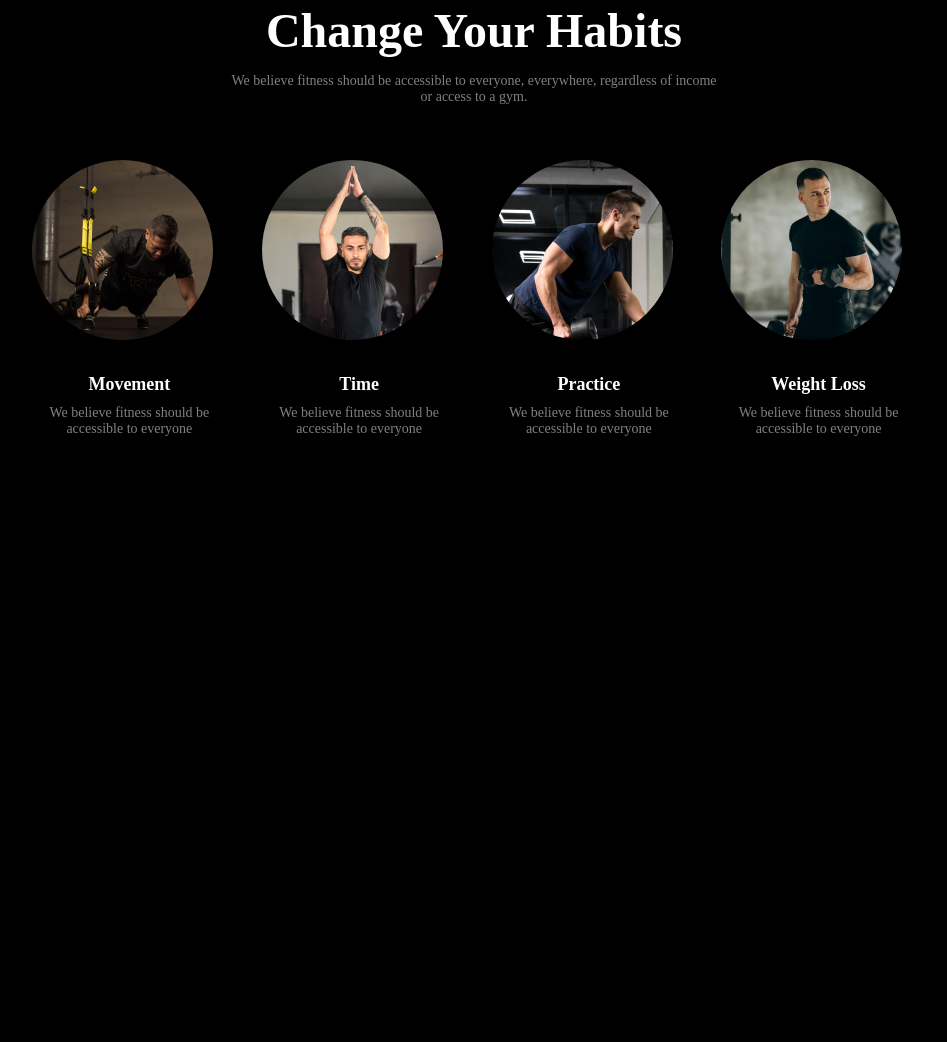
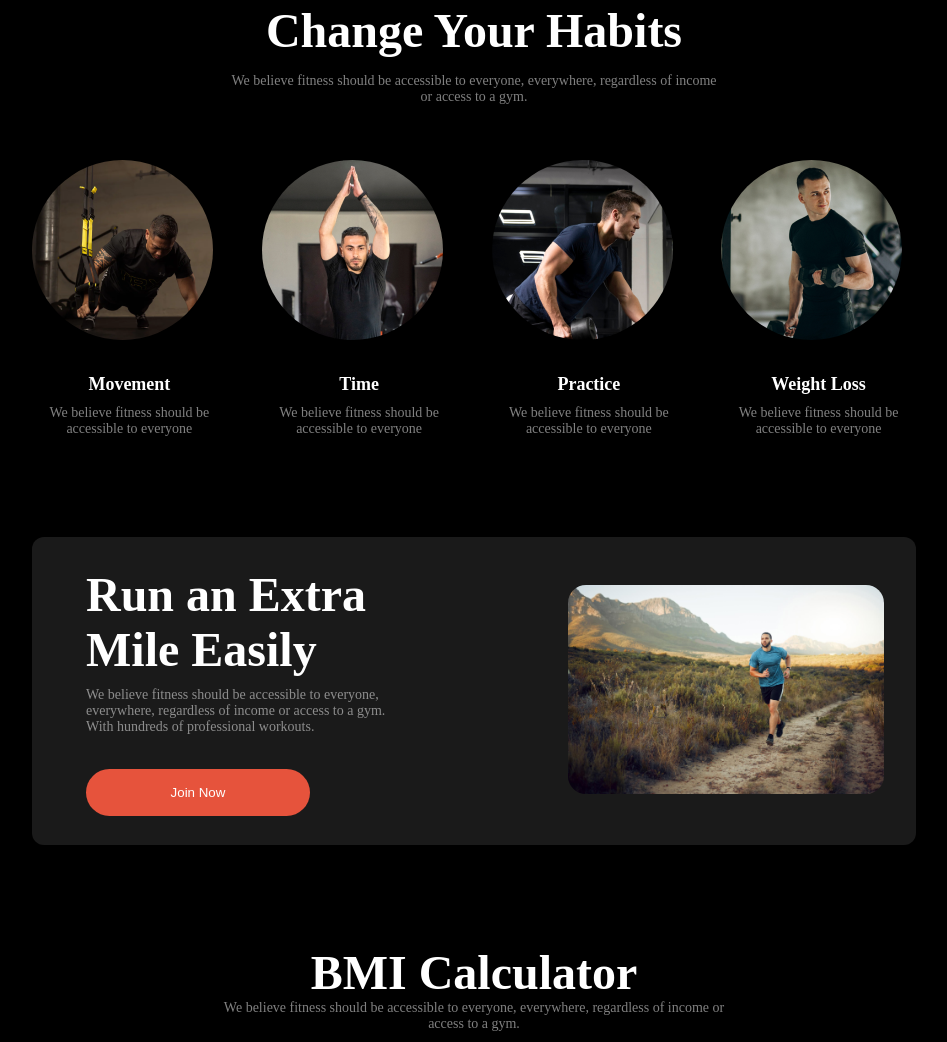
Before and after one commit to safayet3m/Fitness-A2-web, a plain HTML site: page index.html in a window 1280 px wide. Shown: the part 706-1748 px from the top of the page, without its empty margins (166-1113 px from the left). Before the commit the page ends 1153 px from the top, so only its background shows below. Drawn offline with Linux system fonts and the light colour scheme.

Commit message:
added my run section in this website

```diff
--- a/index.html
+++ b/index.html
@@ -87,6 +87,26 @@
                 </div>
             </div>
         </section>
+        <!-- run section -->
+        <div class="run-contraner">
+            <div class="run-section-left">
+                <h3>Run an Extra <br>
+                    Mile Easily</h3>
+                <p>We believe fitness should be accessible to everyone,<br> everywhere, regardless of income or access
+                    to a gym. <br> With hundreds of professional workouts.</p>
+                <button>Join Now</button>
+            </div>
+            <div class="run-section-right">
+                <img class="run-img" src="images/run.jpg " alt="">
+            </div>
+        </div>
+        <section>
+          <!--  BMI SECTION -->
+            <div class="bmi-title">
+                <h3>BMI Calculator</h3>
+                <p>We believe fitness should be accessible to everyone, everywhere, regardless of income or <br> access to a gym.</p>
+            </div>
+        </section>
     </main>
     <footer></footer>
 
--- a/styels.css
+++ b/styels.css
@@ -209,6 +209,83 @@ nav {
   color: rgba(255, 255, 255, 0.50);
 }
 
+/* run section */
+.run-contraner {
+  display: flex;
+  color: #FFF;
+  margin: 100px 0px 100px 0px;
+  padding: 30px 32px 29px 54px;
+  align-items: center;
+  gap: 165px;
+  align-self: stretch;
+  background: rgba(255, 255, 255, 0.10);
+  backdrop-filter: blur(10px);
+  border-radius: 12px;
+}
+
+.run-section-left {
+  width: 50%;
+}
+
+.run-section-left>h3 {
+  font-size: 48px;
+  font-weight: 900;
+  margin-top: 0;
+  margin-bottom: 0;
+}
+
+.run-section-left>p {
+  font-size: 14px;
+  font-weight: 400;
+  color: rgba(255, 255, 255, 0.50);
+  margin-top: 10px;
+  margin-bottom: 34px;
+}
+
+.run-section-left>button {
+  display: flex;
+  width: 224px;
+  padding: 16px 40px;
+  justify-content: center;
+  align-items: flex-start;
+  gap: 10px;
+  border-radius: 42px;
+  background: #E6533C;
+  color: #FFF;
+  border: none;
+}
+
+.run-section-right {
+  width: 50%;
+}
+
+.run-img {
+  width: 100%;
+  height: 100%;
+  border-radius: 18px;
+}
+
+/* BMI SECTION */
+.bmi-title {
+  text-align: center;
+}
+
+.bmi-title>h3 {
+  color: #FFF;
+  font-size: 48px;
+  font-weight: 900;
+  margin-bottom: 0px;
+  margin-top: 0px;
+}
+
+.bmi-title>p {
+  color: rgba(255, 255, 255, 0.50);
+  font-size: 14px;
+  font-weight: 400;
+  margin-bottom: 0px;
+  margin-top: 0px;
+}
+
 /* media quary */
 @media screen and (max-width:576px) {
   nav {
@@ -244,9 +321,21 @@ nav {
     top: 120px
   }
 
- .img-contrainer{
-  flex-direction: column;
-  text-align: center;
- }
+  .img-contrainer {
+    flex-direction: column;
+    text-align: center;
+  }
+
+  .run-contraner {
+    flex-direction: column;
+    gap: 50px;
+    padding: 30px 33px 35px 30px;
+    border: 2px solid red;
+  }
+
+  .run-section-left>h3 {
+    font-size: 32px;
+    font-weight: 900;
+  }
 
 }
```
